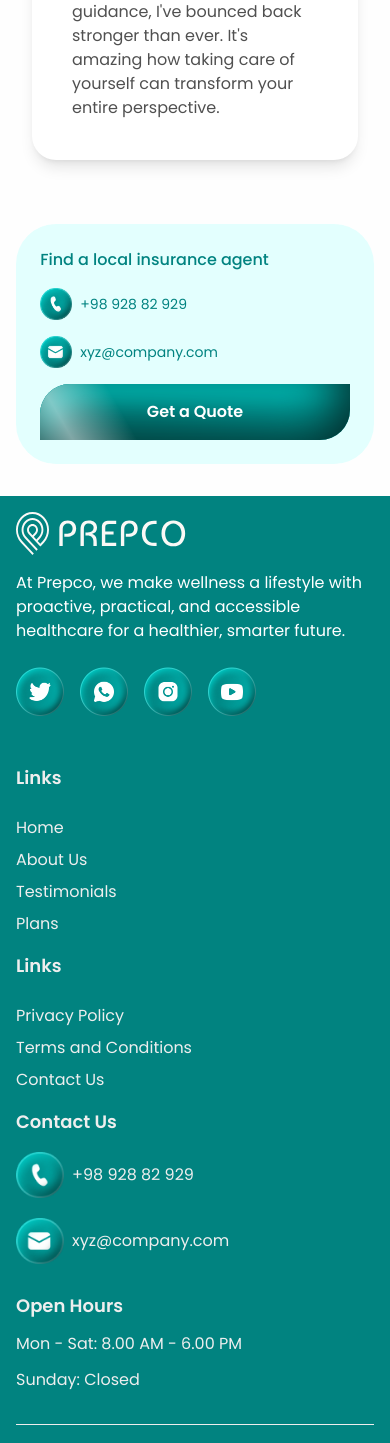
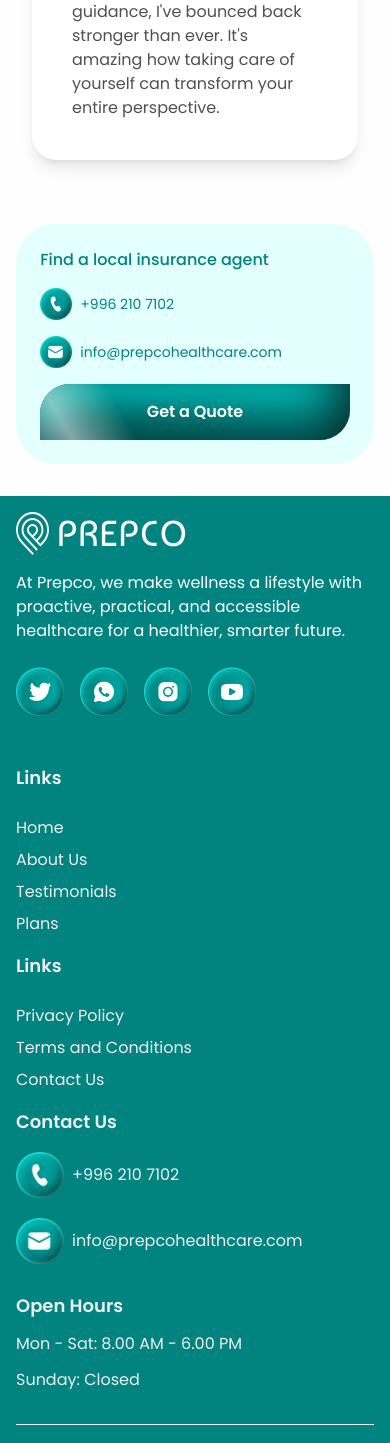
Before and after one commit to Prepco-creator/PREPCO, a Next.js app: page /testimonials in a window 390 px wide. Shown: the part 3606-5049 px from the top of the page. Built offline with nearby package versions, Linux system fonts and the light colour scheme; a web font is replaced by a local one.

Commit message:
phone number and email updated

```diff
--- a/src/components/comman/CTA.tsx
+++ b/src/components/comman/CTA.tsx
@@ -14,11 +14,11 @@
             <h1 className='flex-[3] text-custom-16 lg:text-custom-24 font-medium text-primary'>Find a local insurance agent</h1>
             <div className='flex flex-row gap-2 items-center text-custom-14'>
                 <Image width={48} height={48} className='w-[32px] h-[32px] lg:w-[48px] lg:h-[48px] hover:-translate-y-2 transition-transform duration-200' src={images.pngs.phoneIcon} alt="" />
-                <p className='text-primary text-custom-14 lg:text-custom-20'>+98 928 82 929</p>
+                <p className='text-primary text-custom-14 lg:text-custom-20'>+996 210 7102</p>
             </div>
             <div className='flex flex-row gap-2 items-center'>
                 <Image width={48} height={48} className='w-[32px] h-[32px] lg:w-[48px] lg:h-[48px] hover:-translate-y-2 transition-transform duration-200' src={images.pngs.mailIcon} alt="" />
-                <p className='text-primary text-custom-14 lg:text-custom-20'>xyz@company.com</p>
+                <p className='text-primary text-custom-14 lg:text-custom-20'> info@prepcohealthcare.com</p>
             </div>
             <button
                 className="sheen flex-[2] w-full px-1 text-custom-16-bold lg:text-custom-20 py-4 bg-custom-gradient shadow-double-inset text-white font-semibold custom-border-radius relative overflow-hidden"
--- a/src/components/comman/Footer.tsx
+++ b/src/components/comman/Footer.tsx
@@ -135,7 +135,7 @@
                     />
                   </div>
                   <span className="text-secondaryLight text-custom-16">
-                    +98 928 82 929
+                  +996 210 7102
                   </span>
                 </li>
                 <li className="flex items-center gap-2">
@@ -148,7 +148,7 @@
                     />
                   </div>
                   <span className="text-secondaryLight text-custom-16">
-                    xyz@company.com
+                     info@prepcohealthcare.com
                   </span>
                 </li>
               </ul>
--- a/src/components/contact/HeroSection.tsx
+++ b/src/components/contact/HeroSection.tsx
@@ -32,7 +32,7 @@
               className="hover:-translate-y-2 transition-transform duration-200"
             />
             <p className="text-custom-16 lg:text-custom-20 text-primary">
-              +98 928 82 929
+              +996 210 7102
             </p>
           </div>
 
@@ -45,7 +45,7 @@
               className="hover:-translate-y-2 transition-transform duration-200"
             />
             <p className="text-custom-16 lg:text-custom-20 text-primary">
-              xyz@company.com
+              info@prepcohealthcare.com
             </p>
           </div>
         </div>
```
